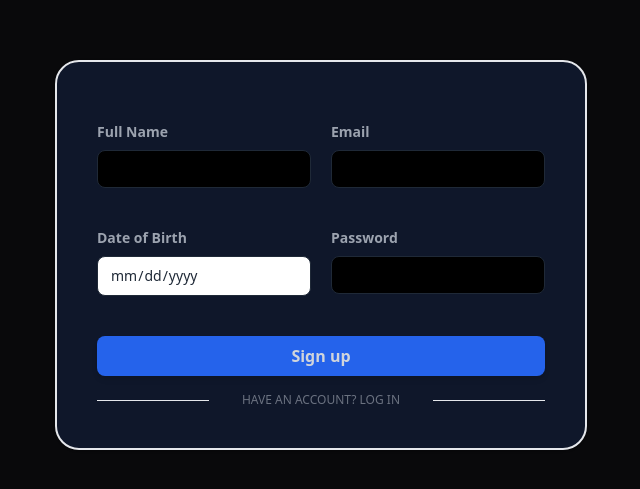
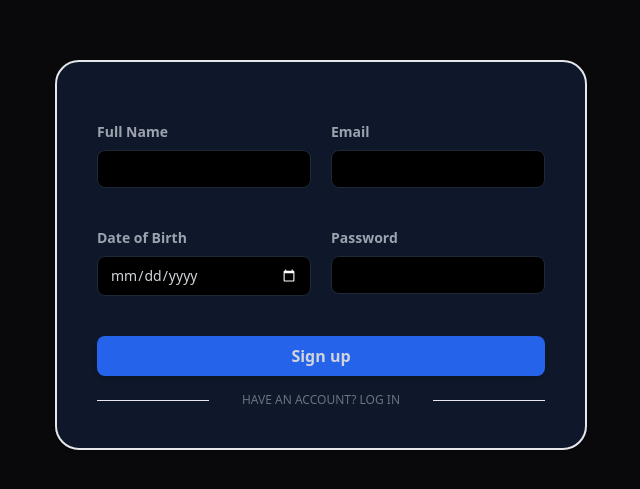
Before and after one commit to Sairoxs123/voyagepro, a React (Vite) app: page /signup in a window 1280 px wide. Shown: the part 145-634 px from the top of the page, without its empty margins (319-959 px from the left). Built offline with nearby package versions, Linux system fonts and the light colour scheme.

Commit message:
Update SignUp.jsx

```diff
--- a/src/components/authorisation/SignUp.jsx
+++ b/src/components/authorisation/SignUp.jsx
@@ -69,7 +69,7 @@ const SignUp = () => {
                     Date of Birth
                   </label>
                   <input
-                    className="border rounded-lg px-3 py-2 mt-1 mb-5 text-sm w-full bg-white border-gray-800 text-gray-800 focus:border-blue-500 focus:ring-2 focus:ring-blue-500"
+                    className="border rounded-lg px-3 py-2 mt-1 mb-5 text-sm w-full bg-black border-gray-800 text-gray-300 focus:border-blue-500 focus:ring-2 focus:ring-blue-500"
                     type="date"
                     id="dob"
                     onChange={(e) => setDob(e.target.value)}
```
